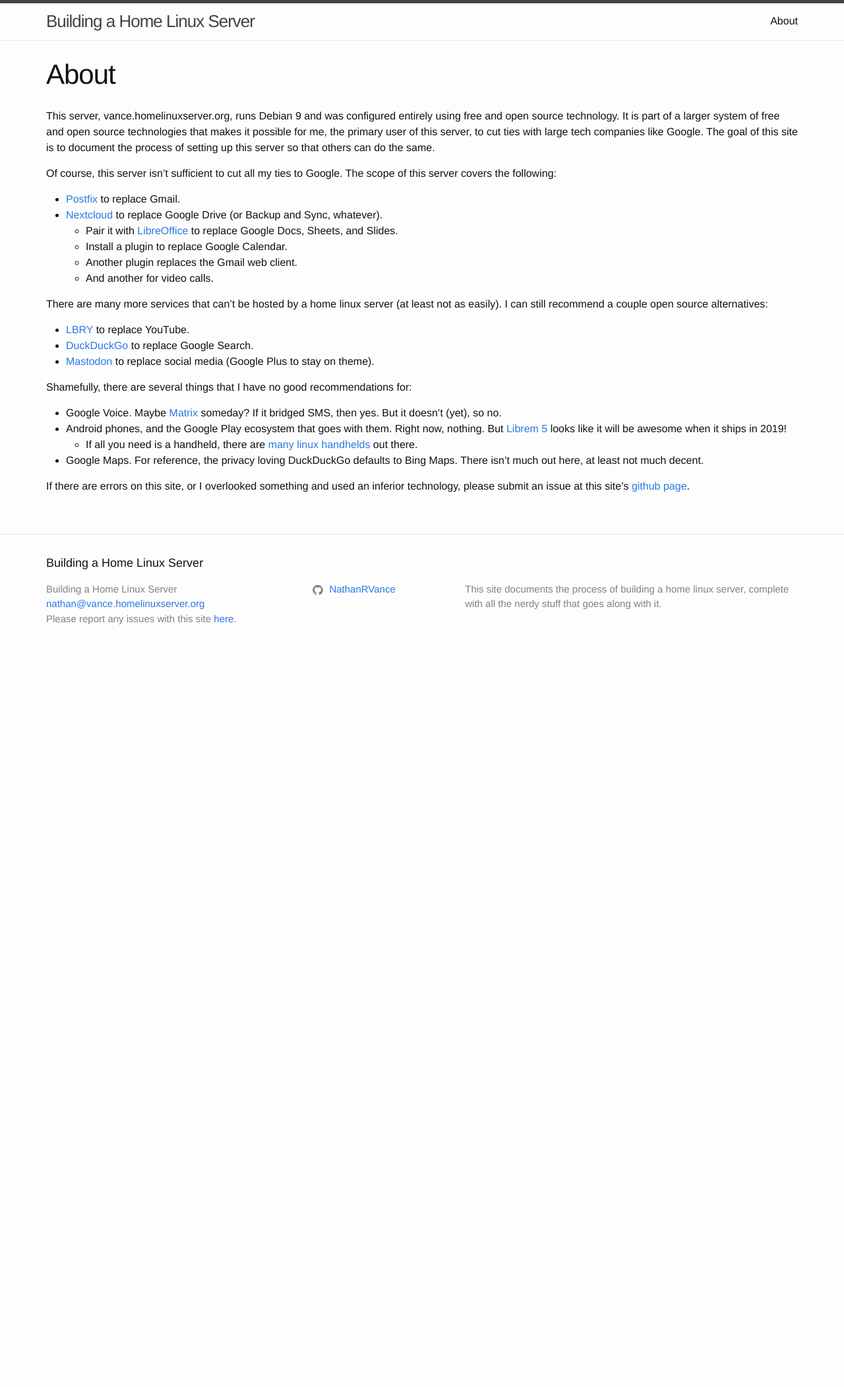
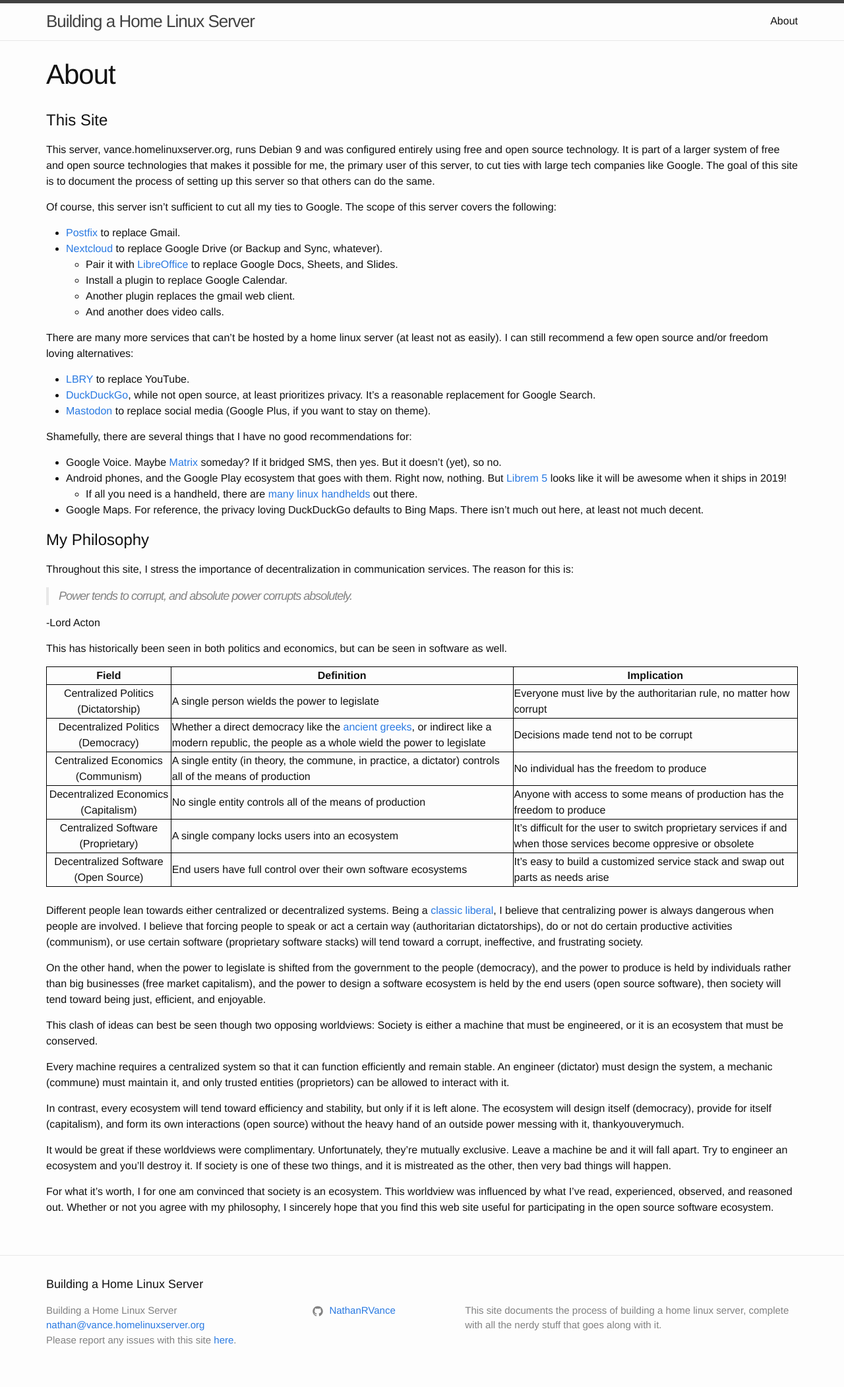
Before and after one commit to NathanRVance/homelinuxserver, a Jekyll site: the page built from about.md, in a window 1280 px wide. Shown: the whole page at 66% size. Built offline with Jekyll 4.4.1, drawn with Linux system fonts in a browser that asks for light colours; before the commit the page ends 1009 px from its top, so only the background shows below that.

Commit message:
Updated about page

```diff
--- a/_sass/minima/_base.scss
+++ b/_sass/minima/_base.scss
@@ -190,6 +190,13 @@ pre {
   clear: both;
 }
 
+.mbtablestyle {
+        border-collapse: collapse;
+
+   > table, td, th {
+        border: 1px solid black;
+        }
+}
 
 
 /**
--- a/_serverdocs/backup-everything-always.markdown
+++ b/_serverdocs/backup-everything-always.markdown
@@ -1,6 +1,6 @@
 ---
 title: "Back Up Everything. Always."
-desc: "No data is safe, ever. But, backing it all up can make it a bit less precarious."
+desc: "No data is safe, ever. But, backing it all up can make it a bit less precarious"
 sortable: 5
 ---
 
--- a/_serverdocs/ssl-with-letsencrypt.markdown
+++ b/_serverdocs/ssl-with-letsencrypt.markdown
@@ -1,6 +1,6 @@
 ---
 title: "SSL with Let's Encrypt"
-desc: "Use SSL keys to encrypt web pages in https connection, and to encrypt email"
+desc: "Use SSL keys to encrypt web pages for https connections, and to encrypt email"
 sortable: 1
 ---
 
--- a/about.md
+++ b/about.md
@@ -4,6 +4,7 @@ title: About
 permalink: /about/
 ---
 
+# This Site
 This server, vance.homelinuxserver.org, runs Debian 9 and was configured entirely using free and open source technology. It is part of a larger system of free and open source technologies that makes it possible for me, the primary user of this server, to cut ties with large tech companies like Google. The goal of this site is to document the process of setting up this server so that others can do the same.
 
 Of course, this server isn't sufficient to cut all my ties to Google. The scope of this server covers the following:
@@ -11,13 +12,13 @@ Of course, this server isn't sufficient to cut all my ties to Google. The scope
  * [Nextcloud](/serverdocs/file-sharing-with-nextcloud.html) to replace Google Drive (or Backup and Sync, whatever).
    * Pair it with [LibreOffice](https://www.libreoffice.org/) to replace Google Docs, Sheets, and Slides.
    * Install a plugin to replace Google Calendar.
-   * Another plugin replaces the Gmail web client.
-   * And another for video calls.
+   * Another plugin replaces the gmail web client.
+   * And another does video calls.
 
-There are many more services that can't be hosted by a home linux server (at least not as easily). I can still recommend a couple open source alternatives:
+There are many more services that can't be hosted by a home linux server (at least not as easily). I can still recommend a few open source and/or freedom loving alternatives:
  * [LBRY](/clientdocs/videos-with-lbry.html) to replace YouTube.
- * [DuckDuckGo](https://duckduckgo.com/) to replace Google Search.
- * [Mastodon](https://mastodon.social/about) to replace social media (Google Plus to stay on theme).
+ * [DuckDuckGo](https://duckduckgo.com/), while not open source, at least prioritizes privacy. It's a reasonable replacement for Google Search.
+ * [Mastodon](https://mastodon.social/about) to replace social media (Google Plus, if you want to stay on theme).
 
 Shamefully, there are several things that I have no good recommendations for:
  * Google Voice. Maybe [Matrix](https://matrix.org/) someday? If it bridged SMS, then yes. But it doesn't (yet), so no.
@@ -25,4 +26,36 @@ Shamefully, there are several things that I have no good recommendations for:
    * If all you need is a handheld, there are [many linux handhelds](https://www.reddit.com/r/linux/comments/4biamr/a_list_of_handheldpocket_linux_computers/) out there.
  * Google Maps. For reference, the privacy loving DuckDuckGo defaults to Bing Maps. There isn't much out here, at least not much decent.
 
-If there are errors on this site, or I overlooked something and used an inferior technology, please submit an issue at this site's [github page](https://github.com/NathanRVance/homelinuxserver/issues).
+# My Philosophy
+Throughout this site, I stress the importance of decentralization in communication services. The reason for this is:
+
+>Power tends to corrupt, and absolute power corrupts absolutely.
+
+-Lord Acton
+
+This has historically been seen in both politics and economics, but can be seen in software as well.
+
+|---
+| Field | Definition | Implication |
+|:-:|-|-
+| Centralized Politics (Dictatorship) | A single person wields the power to legislate | Everyone must live by the authoritarian rule, no matter how corrupt |
+| Decentralized Politics (Democracy) | Whether a direct democracy like the [ancient greeks](http://www.ancient.eu/Athenian_Democracy/), or indirect like a modern republic, the people as a whole wield the power to legislate | Decisions made tend not to be corrupt |
+| Centralized Economics (Communism) | A single entity (in theory, the commune, in practice, a dictator) controls all of the means of production | No individual has the freedom to produce |
+| Decentralized Economics (Capitalism) | No single entity controls all of the means of production | Anyone with access to some means of production has the freedom to produce |
+| Centralized Software (Proprietary) | A single company locks users into an ecosystem | It's difficult for the user to switch proprietary services if and when those services become oppresive or obsolete |
+| Decentralized Software (Open Source) | End users have full control over their own software ecosystems | It's easy to build a customized service stack and swap out parts as needs arise |
+{:.mbtablestyle}
+<br>
+Different people lean towards either centralized or decentralized systems. Being a [classic liberal](https://www.sciencedaily.com/terms/classical_liberalism.htm), I believe that centralizing power is always dangerous when people are involved. I believe that forcing people to speak or act a certain way (authoritarian dictatorships), do or not do certain productive activities (communism), or use certain software (proprietary software stacks) will tend toward a corrupt, ineffective, and frustrating society.
+
+On the other hand, when the power to legislate is shifted from the government to the people (democracy), and the power to produce is held by individuals rather than big businesses (free market capitalism), and the power to design a software ecosystem is held by the end users (open source software), then society will tend toward being just, efficient, and enjoyable.
+
+This clash of ideas can best be seen though two opposing worldviews: Society is either a machine that must be engineered, or it is an ecosystem that must be conserved.
+
+Every machine requires a centralized system so that it can function efficiently and remain stable. An engineer (dictator) must design the system, a mechanic (commune) must maintain it, and only trusted entities (proprietors) can be allowed to interact with it.
+
+In contrast, every ecosystem will tend toward efficiency and stability, but only if it is left alone. The ecosystem will design itself (democracy), provide for itself (capitalism), and form its own interactions (open source) without the heavy hand of an outside power messing with it, thankyouverymuch.
+
+It would be great if these worldviews were complimentary. Unfortunately, they're mutually exclusive. Leave a machine be and it will fall apart. Try to engineer an ecosystem and you'll destroy it. If society is one of these two things, and it is mistreated as the other, then very bad things will happen.
+
+For what it's worth, I for one am convinced that society is an ecosystem. This worldview was influenced by what I've read, experienced, observed, and reasoned out. Whether or not you agree with my philosophy, I sincerely hope that you find this web site useful for participating in the open source software ecosystem.
```
Also changed, not shown: index.md (+5 -5 lines).
